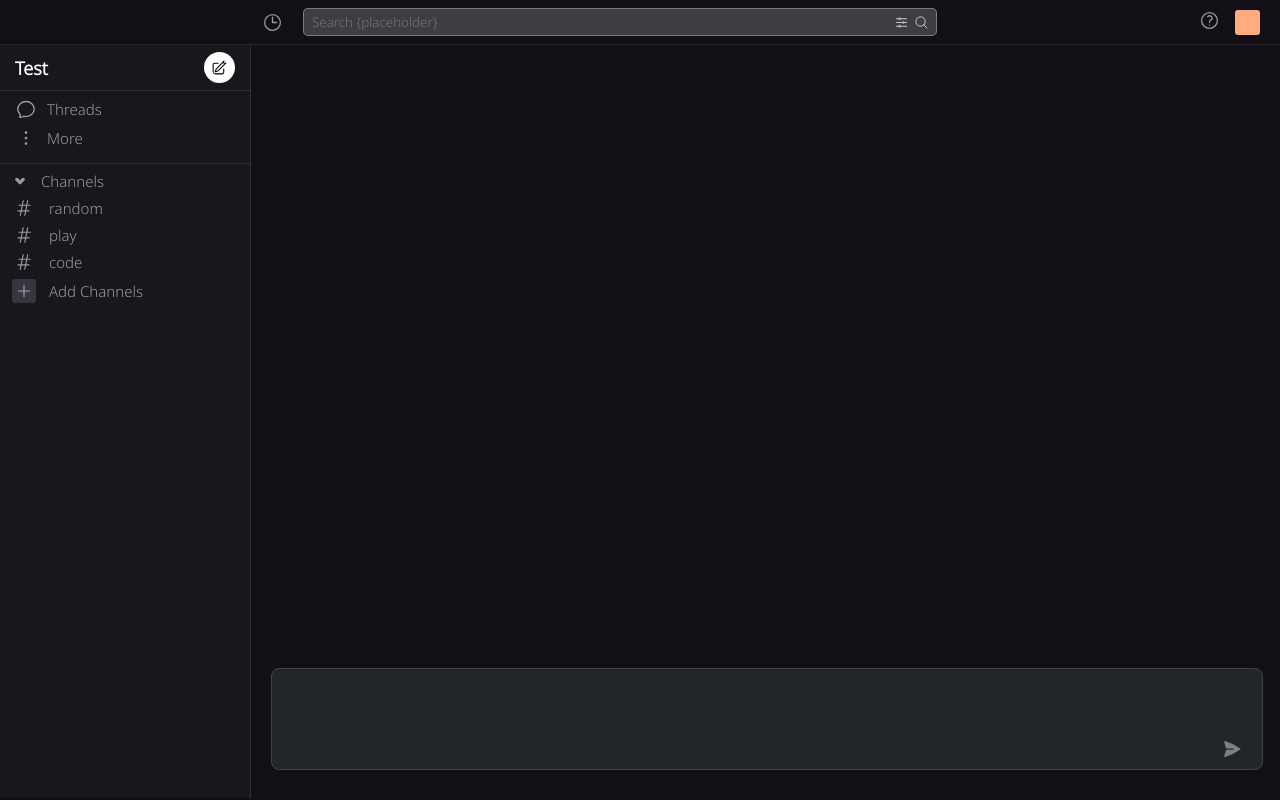
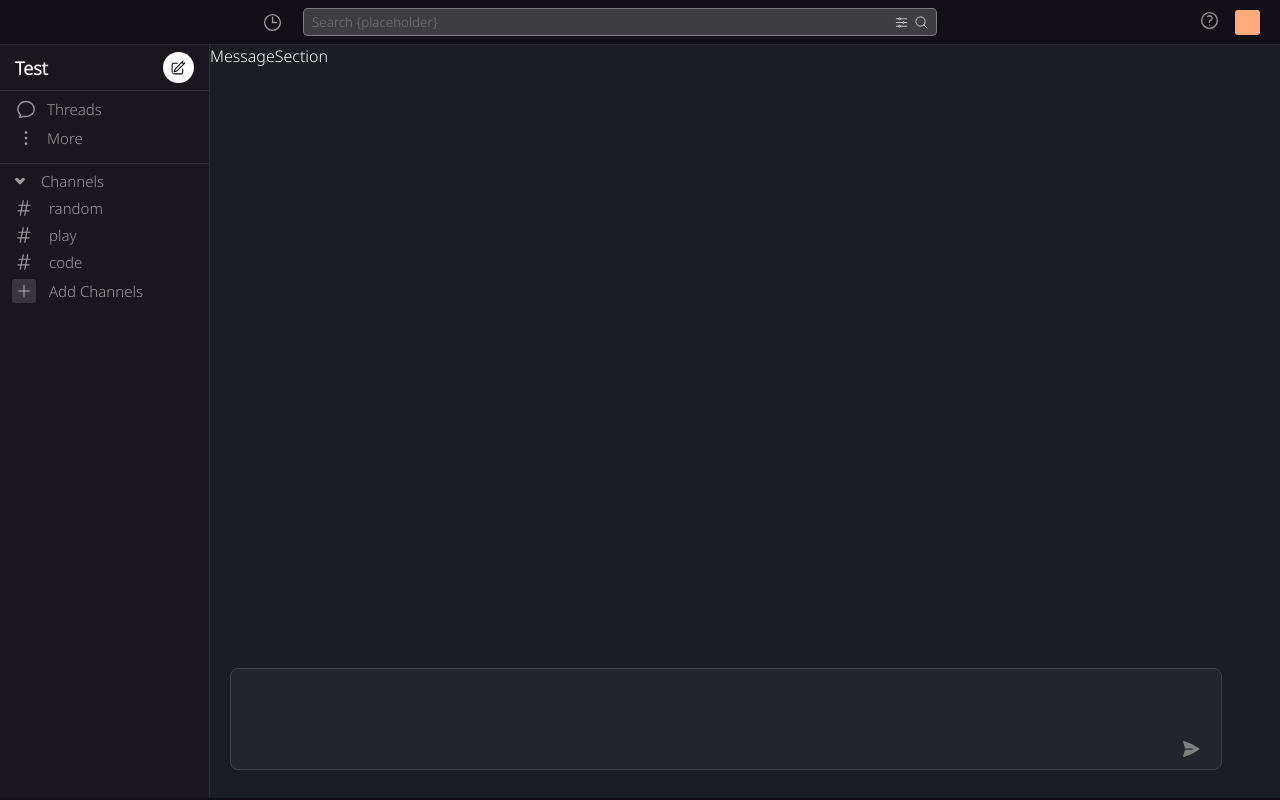
Before and after one commit to anushkadeshpande/slack-clone, a React (Create React App) app in the folder slack/: page / in a window 1280 px wide. Built offline with nearby package versions, Linux system fonts and the light colour scheme; no server answers.

Commit message:
feat: Added MessageSection component

```diff
--- a/slack/src/components/ChatArea.css
+++ b/slack/src/components/ChatArea.css
@@ -1,3 +1,23 @@
 .ChatArea {
     color: #fff;
+    background-color: #1A1D21;
+    height: 100%;
+    width: 100%
 }
+
+
+@media screen and (max-width: 800px) {
+    .ChatAreaInput {
+      width: calc(100% - 240px);
+      margin-bottom: 10px;
+    }
+  }
+
+  @media screen and (max-width: 550px) {
+    .ChatAreaInput {
+      margin-left: 10px;
+      margin-right: 10px;
+      margin-bottom: 10px;
+      width: calc(100% - 20px);
+    }
+  }
--- a/slack/src/components/ChatArea.tsx
+++ b/slack/src/components/ChatArea.tsx
@@ -1,12 +1,12 @@
 import { useState } from "react";
 import "./ChatArea.css";
 import ChatAreaInput from "./ChatAreaInput";
+import MessageSection from "./MessageSection";
 
 const ChatArea = () => {
   return (
     <div className="ChatArea">
-      {/* Message bubbles */}
-
+      <MessageSection />
       <ChatAreaInput />
     </div>
   );
--- a/slack/src/components/ChatAreaInput.css
+++ b/slack/src/components/ChatAreaInput.css
@@ -14,9 +14,10 @@
   background-color: #222529;
 }
 
-.ChatAreaInput > input {
+.ChatAreaInput > textarea {
   width: 95%;
   height: 70%;
+  resize: none;
   background-color: transparent;
   border: none;
   outline: none;
@@ -44,6 +45,20 @@
   color: #808080;
 }
 
+.ChatAreaInput > textarea::-webkit-scrollbar {
+  width: 5px;
+}
+
+.ChatAreaInput > textarea::-webkit-scrollbar-track {
+  background: #34373b;
+}
+
+/* Handle */
+.ChatAreaInput > textarea::-webkit-scrollbar-thumb {
+  background: #424242;
+}
+
+
 @media screen and (max-width: 800px) {
   .ChatAreaInput {
     width: calc(100% - 240px);
--- a/slack/src/components/ChatAreaInput.tsx
+++ b/slack/src/components/ChatAreaInput.tsx
@@ -4,15 +4,22 @@ const ChatAreaInput = () => {
   const [chatInput, setChatInput] = useState("");
   return (
     <div className="ChatAreaInput">
-      <input
+      {/* <input
         type="textarea"
         value={chatInput}
         onChange={(e) => {
           setChatInput(e.target.value);
           console.log(chatInput);
         }}
+      /> */}
+
+      <textarea
+      value={chatInput}
+      onChange={(e) => {
+        setChatInput(e.target.value);
+        console.log(chatInput);
+      }}
       />
-
       <button id="send">
         <svg
           xmlns="http://www.w3.org/2000/svg"
--- /dev/null
+++ b/slack/src/components/MessageSection.css
@@ -0,0 +1,17 @@
+.MessageSection {
+    /* height */
+    overflow: scroll;
+
+}
+
+.MessageSection > textarea::-webkit-scrollbar {
+    width: 7px;
+  }
+
+.MessageSection > textarea::-webkit-scrollbar-track {
+    background: #1A1D21;
+  }
+
+.ChatAreaInput > textarea::-webkit-scrollbar-thumb {
+    background: #797C7E;
+  }
--- /dev/null
+++ b/slack/src/components/MessageSection.tsx
@@ -0,0 +1,10 @@
+import React from 'react'
+import './MessageSection.css'
+
+const MessageSection = () => {
+  return (
+    <div>MessageSection</div>
+  )
+}
+
+export default MessageSection
```
